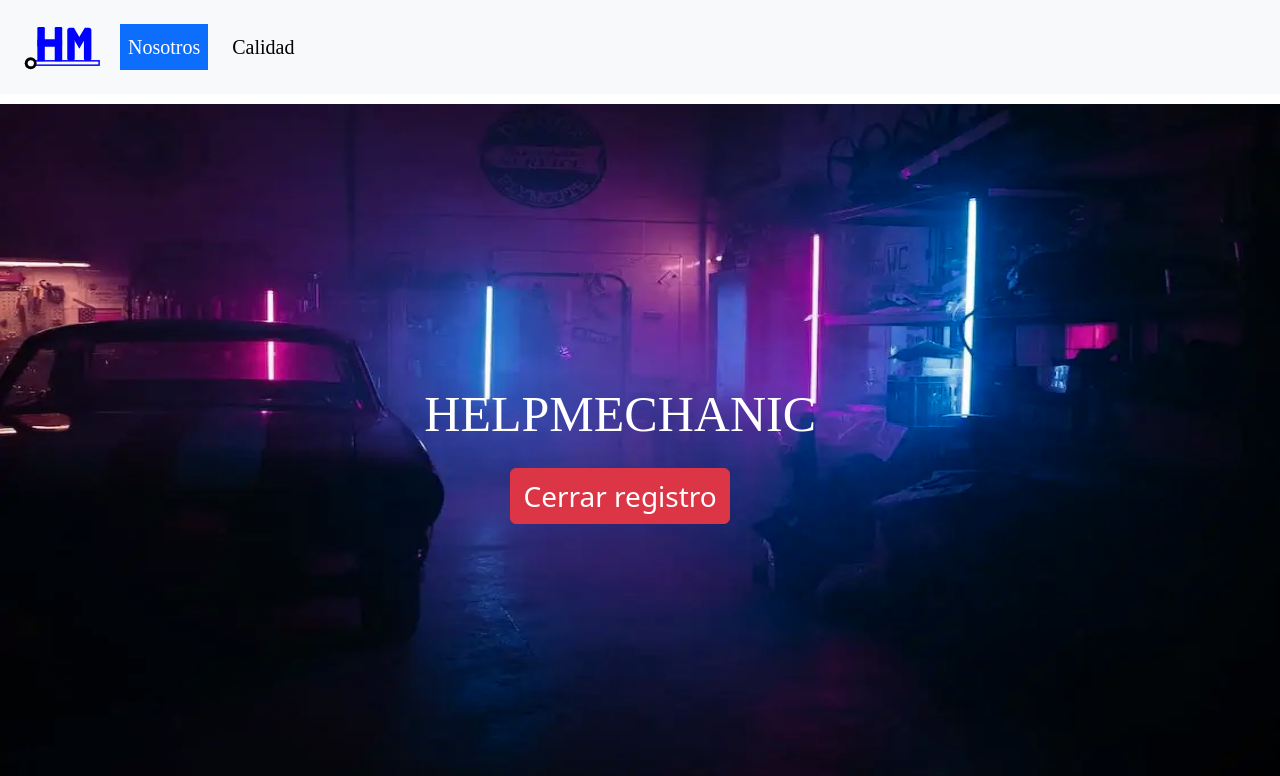
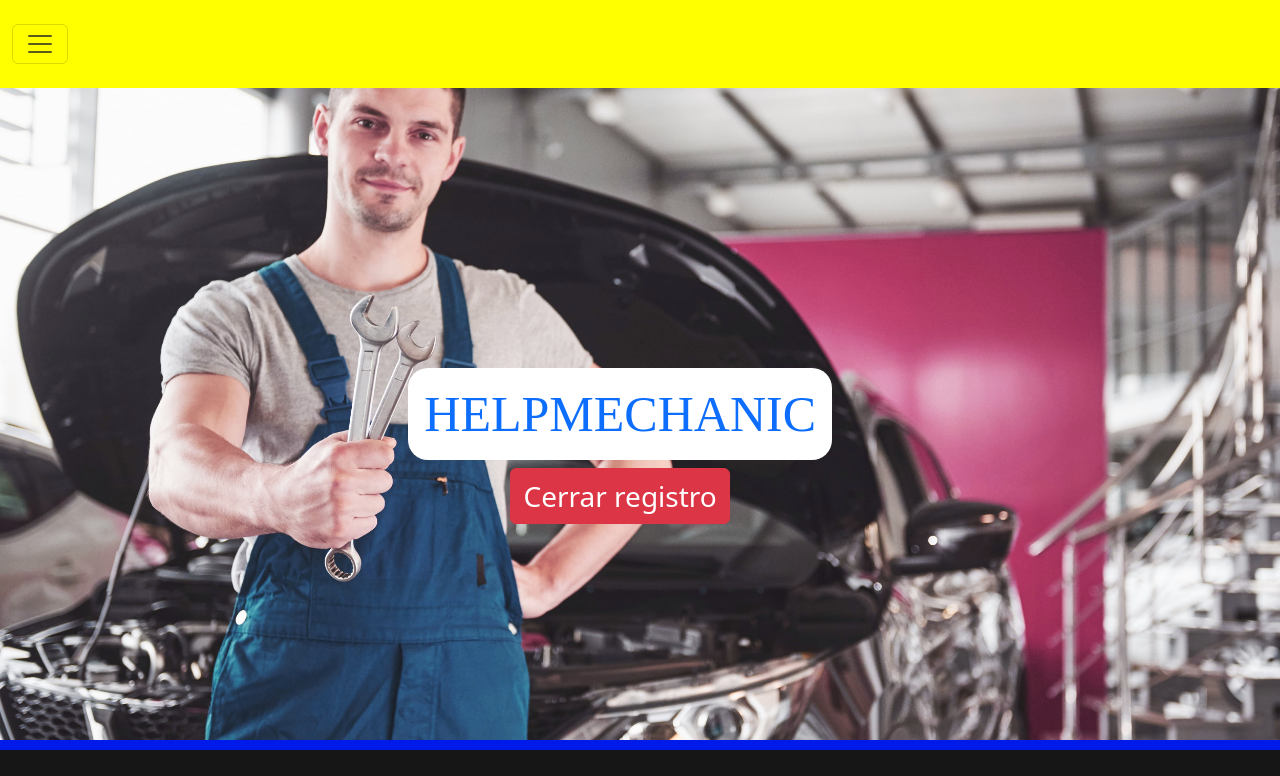
Before and after one commit to RodrigoKND/helpmechanic, a React (Create React App) app: page / in a window 1280 px wide. Shown: the top 776 px of the page. Built offline with nearby package versions, Linux system fonts and the light colour scheme; no server answers; a web font is replaced by a local one.

Commit message:
cambiando estetica del home

```diff
--- a/src/App.css
+++ b/src/App.css
@@ -23,6 +23,7 @@
   border-bottom: 10px solid blue;
   height: 86.7vh;
   width: 100%;
+  object-fit:cover;
 }
 
 
--- a/src/components/contain/borderContain.js
+++ b/src/components/contain/borderContain.js
@@ -38,7 +38,7 @@ export default function Bordercontain() {
     return (
         <div className='mt-5 itemsHome'>
             <div className="d-flex justify-content-center">
-                <h4 className='title text-center p-3 titleApp text-white'
+                <h4 className='title text-center p-3 titleApp text-primary bg-white' style={{borderRadius:'20px'}}
                     onContextMenu={evt => evt.preventDefault()}>
                     HELPMECHANIC
                 </h4>
--- a/src/components/contain/contain.css
+++ b/src/components/contain/contain.css
@@ -17,9 +17,6 @@
 }
 
 @media (max-width:800px){
-    /* .itemsHome{
-        top: 250px;
-    }*/
     .titleApp{
         font-size: 30px;
     }
--- a/src/components/contain/mainContain.js
+++ b/src/components/contain/mainContain.js
@@ -25,8 +25,8 @@ export default function Maincontain() {
         <>
 
             <Bordercontain />
-            <div className='contain' style={{ marginTop: '11vh' }} onContextMenu={evt=>evt.preventDefault()}>
-                <img className='imgMechanic' src='/tallerHome.webp' onDragStart={e=>e.preventDefault()}
+            <div className='contain' style={{ marginTop: '5vh' }} onContextMenu={evt=>evt.preventDefault()}>
+                <img className='imgMechanic' src='/homeImage.jpg' onDragStart={e=>e.preventDefault()}
                     alt='modelo pagina principal mecanico'/>
                 <div className='row cols-md-4 g-1 mt-4'>
                     <div className='col-4'>
--- a/src/components/menu/header.js
+++ b/src/components/menu/header.js
@@ -7,9 +7,10 @@ import './header.css';
 function Menunav() {
     return (
         <header>
-            <nav className='navbar navbar-expand-lg'>
+            <nav className='navbar'>
                 <div>
-                    <div className='container-fluid bg-body-tertiary' style={{ position: 'fixed', zIndex: '1000', width: '100%', top: '0' }}>
+                    <div className='container-fluid'
+                    style={{ position: 'fixed', zIndex: '1000', top: '0', background:'yellow' }}>
                         <button className='navbar-toggler mt-4 mb-4' type='button' data-bs-toggle='collapse'
                             data-bs-target='#navbarNav' aria-controls='navbarNav'
                             aria-expanded='false' aria-label='Toggle navigation'>
```
Also changed, not shown: public/homeimage.jpg (added), 11 other files (tests, documents, lock files or other folders).
